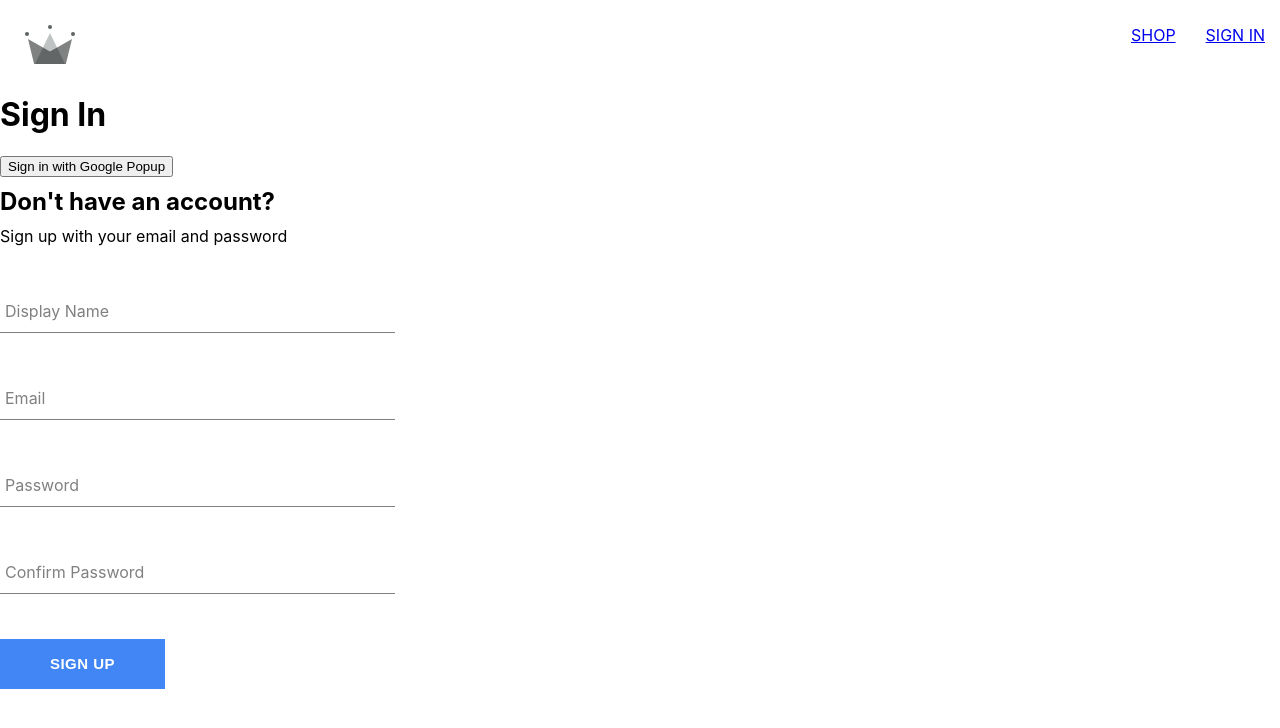
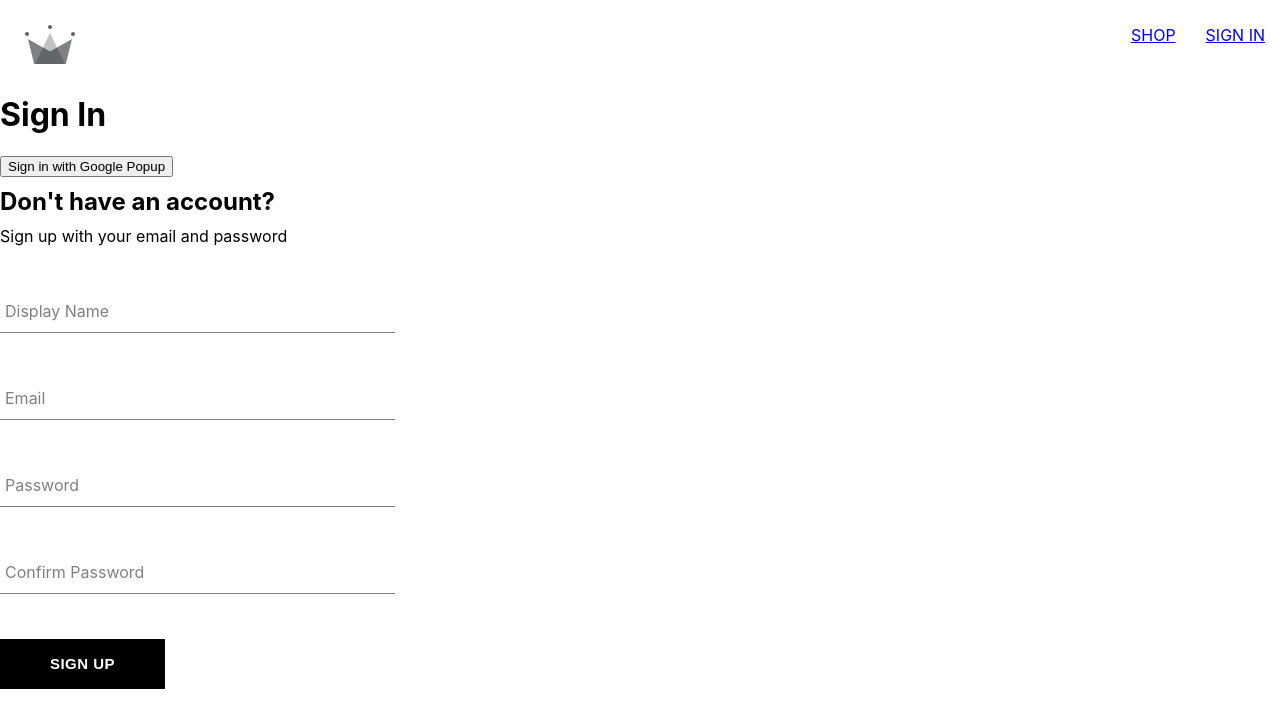
Before and after one commit to cambodianjesuss/crwn-clothing-2, a React (Create React App) app: page /sign-in in a window 1280 px wide. Shown: the top 728 px of the page. Built offline with nearby package versions, Linux system fonts and the light colour scheme; the HTML template or start-up script is replaced by a standard one.

Commit message:
default button style

```diff
--- a/src/components/sign-up-form/sign-up-form.component.js
+++ b/src/components/sign-up-form/sign-up-form.component.js
@@ -86,7 +86,7 @@ const SignUpForm = () => {
           value={confirmPassword}
           onChange={handleChange}
         />
-        <Button buttonType='google' type="submit">
+        <Button buttonType='' type="submit">
           Sign Up
         </Button>
       </form>
```
